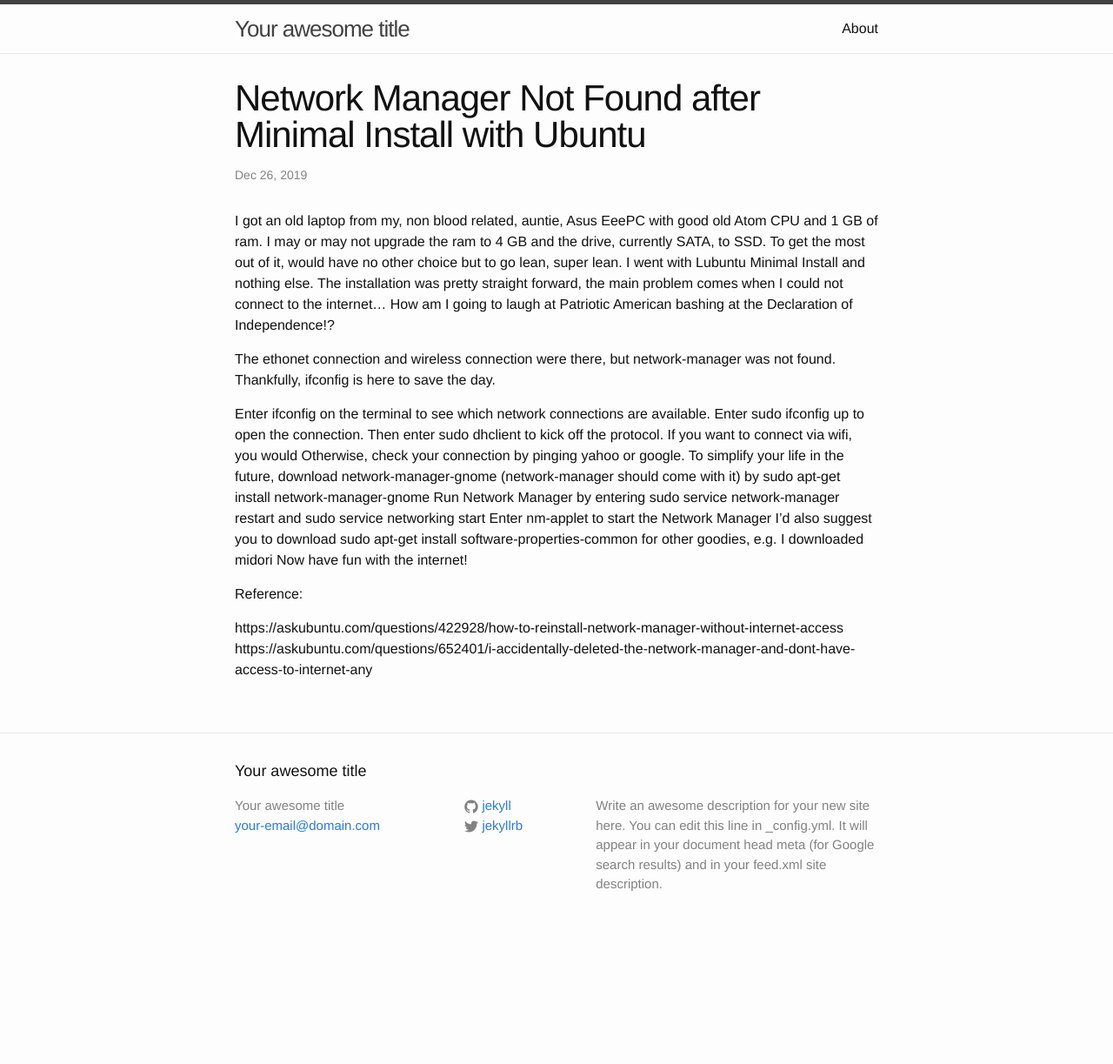
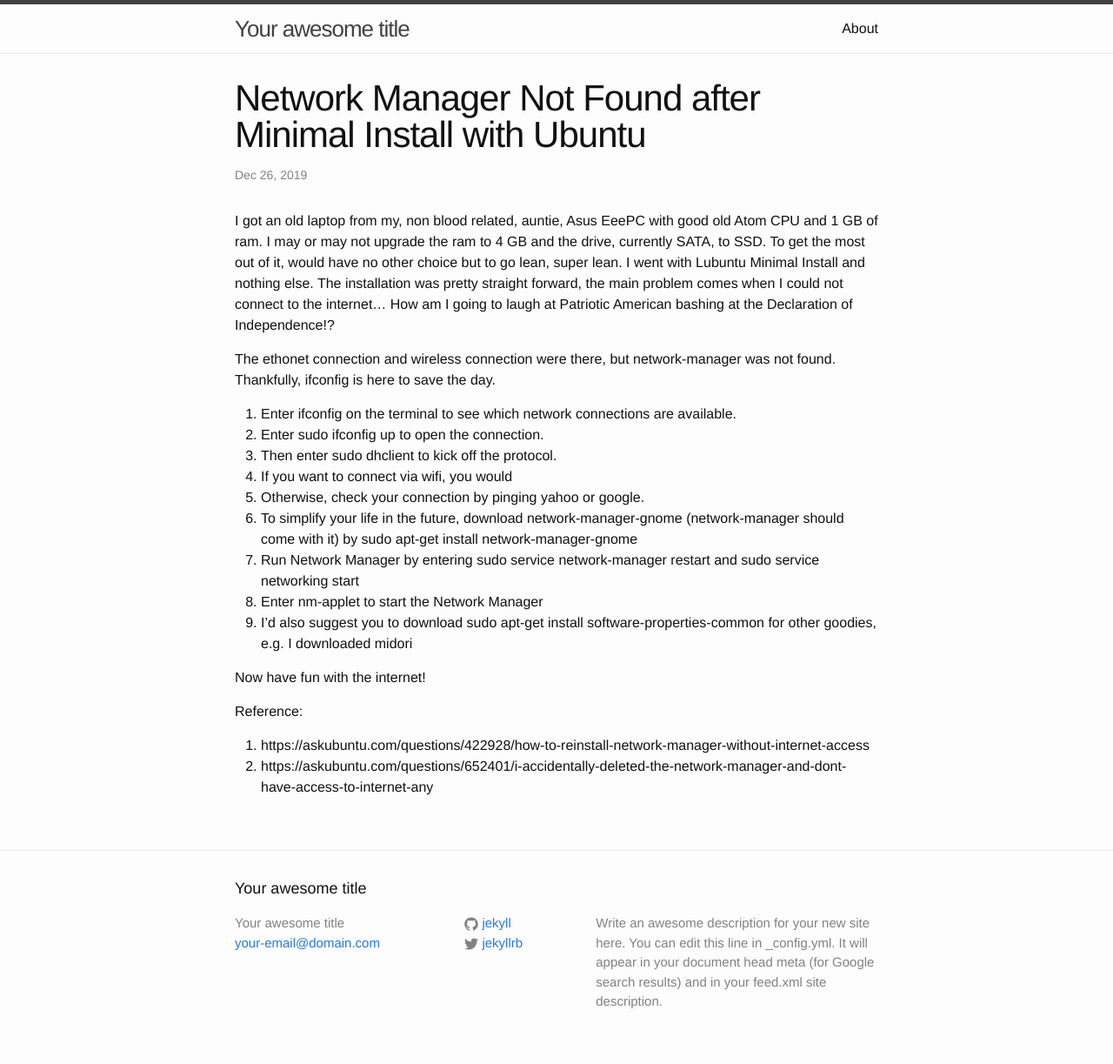
Before and after one commit to mrtingalingling/mrtingalingling.github.io, a Jekyll site: the page built from _posts/2019-12-26-Network-Manager-Not-Found-after-Minimal-Install-with-Ubuntu.md, in a window 1280 px wide. Shown: the whole page at 87% size. Built offline with Jekyll 4.4.1, drawn with Linux system fonts in a browser that asks for light colours; before the commit the page ends 1088 px from its top, so only the background shows below that; some of the changed lines change nothing that is shown.

Commit message:
Updated format

```diff
--- a/_posts/2019-12-26-Network-Manager-Not-Found-after-Minimal-Install-with-Ubuntu.md
+++ b/_posts/2019-12-26-Network-Manager-Not-Found-after-Minimal-Install-with-Ubuntu.md
@@ -9,18 +9,19 @@ I got an old laptop from my, non blood related, auntie, Asus EeePC with good old
 
 The ethonet connection and wireless connection were there, but network-manager was not found. Thankfully, ifconfig is here to save the day.
 
-Enter ifconfig on the terminal to see which network connections are available.
-Enter sudo ifconfig <cxn_name> up to open the connection.
-Then enter sudo dhclient <cxn_name> to kick off the protocol.
-If you want to connect via wifi, you would
-Otherwise, check your connection by pinging yahoo or google.
-To simplify your life in the future, download network-manager-gnome (network-manager should come with it) by sudo apt-get install network-manager-gnome
-Run Network Manager by entering sudo service network-manager restart and sudo service networking start
-Enter nm-applet to start the Network Manager
-I’d also suggest you to download sudo apt-get install software-properties-common for other goodies, e.g. I downloaded midori
+1. Enter ifconfig on the terminal to see which network connections are available.
+2. Enter sudo ifconfig <cxn_name> up to open the connection.
+3. Then enter sudo dhclient <cxn_name> to kick off the protocol.
+4. If you want to connect via wifi, you would
+5. Otherwise, check your connection by pinging yahoo or google.
+6. To simplify your life in the future, download network-manager-gnome (network-manager should come with it) by sudo apt-get install network-manager-gnome
+7. Run Network Manager by entering sudo service network-manager restart and sudo service networking start
+8. Enter nm-applet to start the Network Manager
+9. I’d also suggest you to download sudo apt-get install software-properties-common for other goodies, e.g. I downloaded midori
+
 Now have fun with the internet!
 
 Reference:
 
-https://askubuntu.com/questions/422928/how-to-reinstall-network-manager-without-internet-access
-https://askubuntu.com/questions/652401/i-accidentally-deleted-the-network-manager-and-dont-have-access-to-internet-any
+1. https://askubuntu.com/questions/422928/how-to-reinstall-network-manager-without-internet-access
+2. https://askubuntu.com/questions/652401/i-accidentally-deleted-the-network-manager-and-dont-have-access-to-internet-any
```
